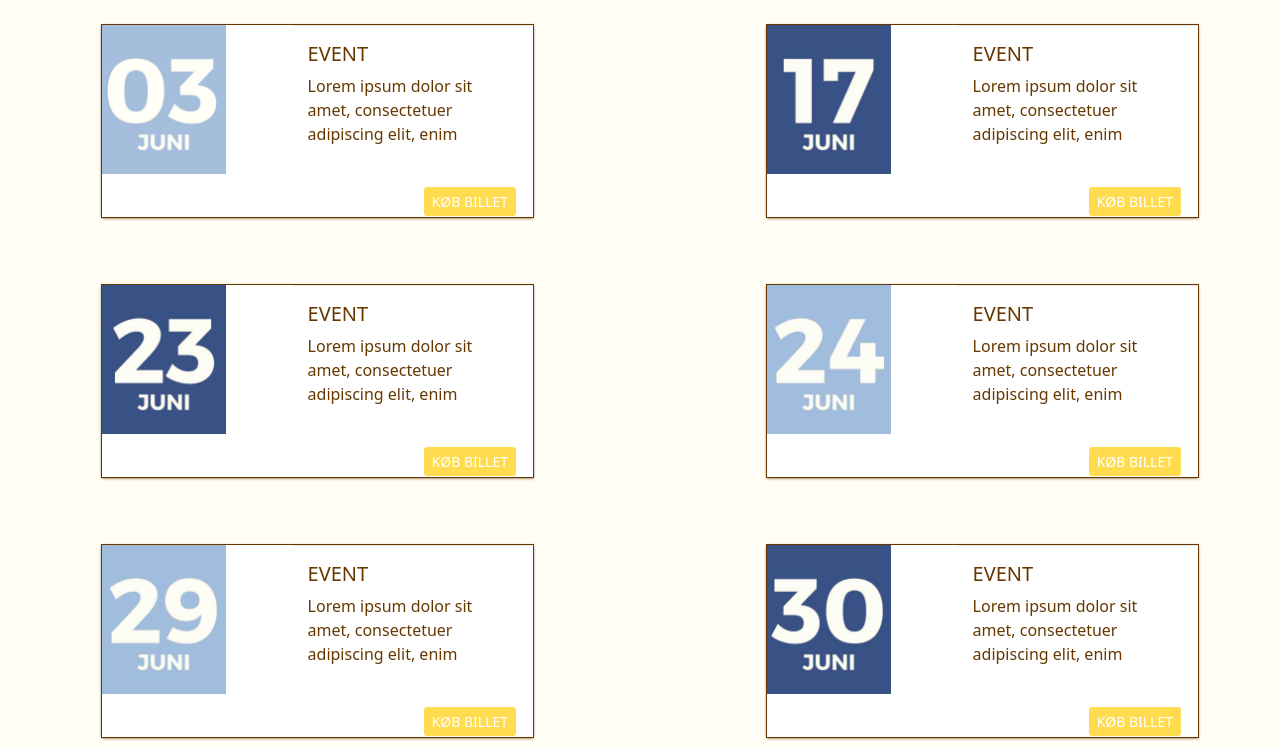
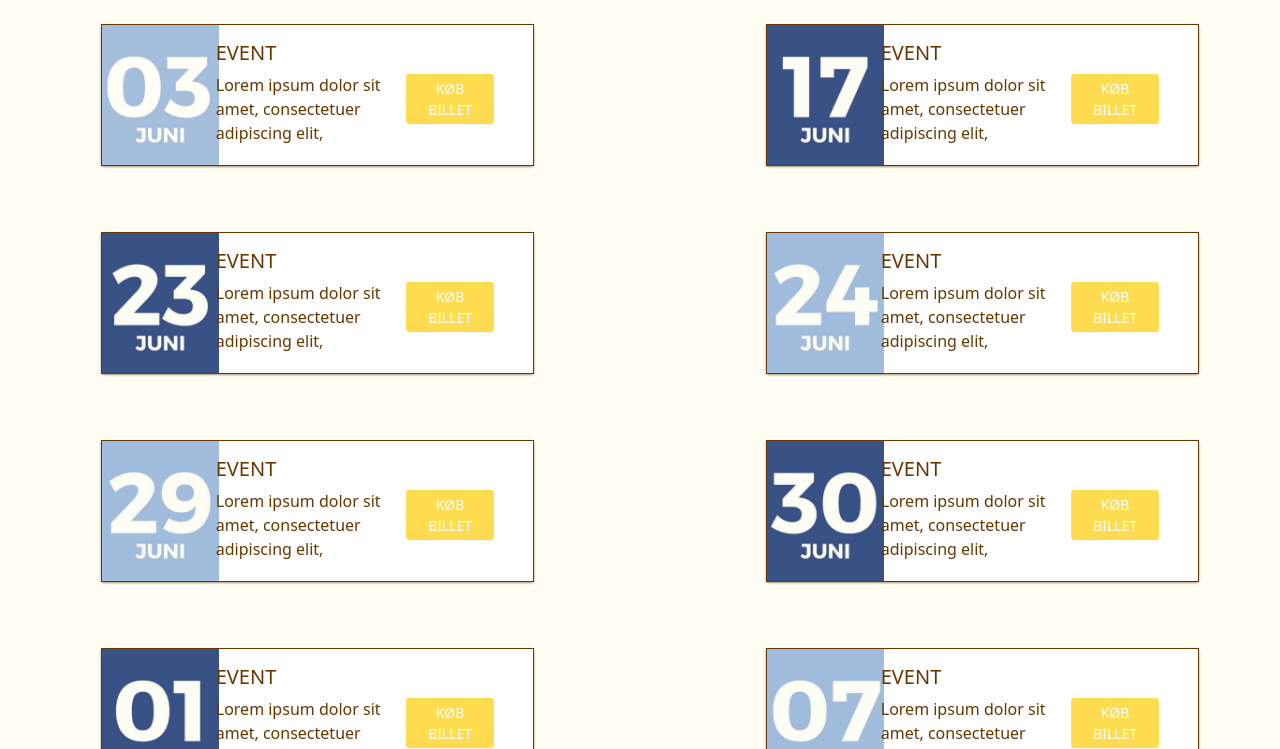
Before and after one commit to IdaGleieHeldorf/kalender, a website: page index.html in a window 1280 px wide. Shown: the part 51-800 px from the top of the page. Drawn offline with nearby package versions, Linux system fonts and the light colour scheme; files that its build step writes are made by us from their sources; a web font is replaced by a local one.

Commit message:
Oprydning - KEEP IT DRY

```diff
--- a/css/styles.scss
+++ b/css/styles.scss
@@ -32,11 +32,11 @@ body{
 .card-block {
 	font-size: 1em;
 	position: relative;
+	padding-left: 0px;
 	margin: 0;
-	padding: 1em;
 	border: none;
-	border-top: 1px solid rgba(34, 36, 38, .1);
 	box-shadow: none;
+
 }
 
 .btn {
@@ -56,3 +56,8 @@ body{
 	margin-top: 20px;
 	margin-left: 20px;
 }
+
+.pic{
+	height: 140px;
+	width: 90;
+}
--- a/index.html
+++ b/index.html
@@ -52,19 +52,19 @@
 			<div class="col mb-5">
 				<div class="card">
 					<div class="row">
+						<div class="col-sm-3">
+							<img class="pic" src=images/03.jpg alt="eventkalender">
+						</div>
 						<div class="col-sm-5">
-							<img class="d-block w-75" src=images/03.jpg alt="eventkalender">
-						</div>
-						<div class="col-sm-7">
-							<div class="card-block">
+							<div class="pt-3">
 								<!--           <h4 class="card-title">Small card</h4> -->
 								<h5>EVENT</h5>
-								<p>Lorem ipsum dolor sit amet, consectetuer adipiscing elit, enim</p>
-								<br>
-								<a href="#" class="btn btn-primary btn-sm float-end">KØB BILLET</a>
+								<p>Lorem ipsum dolor sit amet, consectetuer adipiscing elit,</p>
 							</div>
 						</div>
-
+						<div class="col-sm-3">
+							<a href="#" class="btn btn-primary btn-sm float-center g-2 mt-5">KØB BILLET</a>
+						</div>
 					</div>
 				</div>
 			</div>
@@ -73,22 +73,22 @@
 
 			</div>
 
-			<div class="col">
+			<div class="col mb-5">
 				<div class="card">
 					<div class="row">
+						<div class="col-sm-3">
+							<img class="pic" src=images/2.jpg alt="eventkalender">
+						</div>
 						<div class="col-sm-5">
-							<img class="d-lock w-75" src=images/2.jpg alt="eventkalender">
-						</div>
-						<div class="col-sm-7">
-							<div class="card-block">
+							<div class="pt-3">
 								<!--           <h4 class="card-title">Small card</h4> -->
 								<h5>EVENT</h5>
-								<p>Lorem ipsum dolor sit amet, consectetuer adipiscing elit, enim</p>
-								<br>
-								<a href="#" class="btn btn-primary btn-sm float-end">KØB BILLET</a>
+								<p>Lorem ipsum dolor sit amet, consectetuer adipiscing elit,</p>
 							</div>
 						</div>
-
+						<div class="col-sm-3">
+							<a href="#" class="btn btn-primary btn-sm float-center g-2 mt-5">KØB BILLET</a>
+						</div>
 					</div>
 				</div>
 			</div>
@@ -107,22 +107,22 @@
 	<div class="row">
 
 
-		<div class="col-5 mb-5">
+		<div class="col mb-5">
 			<div class="card">
 				<div class="row">
+					<div class="col-sm-3">
+						<img class="pic" src=images/3.jpg alt="eventkalender">
+					</div>
 					<div class="col-sm-5">
-						<img class="d-block w-75" src=images/3.jpg alt="eventkalender">
-					</div>
-					<div class="col-sm-7">
-						<div class="card-block">
+						<div class="pt-3">
 							<!--           <h4 class="card-title">Small card</h4> -->
 							<h5>EVENT</h5>
-							<p>Lorem ipsum dolor sit amet, consectetuer adipiscing elit, enim</p>
-							<br>
-							<a href="#" class="btn btn-primary btn-sm float-end">KØB BILLET</a>
+							<p>Lorem ipsum dolor sit amet, consectetuer adipiscing elit,</p>
 						</div>
 					</div>
-
+					<div class="col-sm-3">
+						<a href="#" class="btn btn-primary btn-sm float-center g-2 mt-5">KØB BILLET</a>
+					</div>
 				</div>
 			</div>
 		</div>
@@ -131,21 +131,25 @@
 
 		</div>
 
-		<div class="col-5">
+		<div class="col mb-5">
 			<div class="card">
 				<div class="row">
+					<div class="col-sm-3">
+						<img class="pic" src=images/4.jpg alt="eventkalender">
+					</div>
 					<div class="col-sm-5">
-						<img class="d-lock w-75" src=images/4.jpg alt="eventkalender">
-					</div>
-					<div class="col-sm-7">
-						<div class="card-block">
+						<div class="pt-3">
 							<!--           <h4 class="card-title">Small card</h4> -->
 							<h5>EVENT</h5>
-							<p>Lorem ipsum dolor sit amet, consectetuer adipiscing elit, enim</p>
-							<br>
-							<a href="#" class="btn btn-primary btn-sm float-end">KØB BILLET</a>
+							<p>Lorem ipsum dolor sit amet, consectetuer adipiscing elit,</p>
 						</div>
 					</div>
+					<div class="col-sm-3">
+						<a href="#" class="btn btn-primary btn-sm float-center g-2 mt-5">KØB BILLET</a>
+					</div>
+				</div>
+			</div>
+		</div>
 
 				</div>
 			</div>
@@ -156,27 +160,26 @@
 </div>
 
 <!-- Card container vandret 3-->
-
 <div class="container">
 	<div class="row">
 
 
-		<div class="col-5 mb-5">
+		<div class="col mb-5">
 			<div class="card">
 				<div class="row">
+					<div class="col-sm-3">
+						<img class="pic" src=images/5.jpg alt="eventkalender">
+					</div>
 					<div class="col-sm-5">
-						<img class="d-block w-75" src=images/5.jpg alt="eventkalender">
-					</div>
-					<div class="col-sm-7">
-						<div class="card-block">
+						<div class="pt-3">
 							<!--           <h4 class="card-title">Small card</h4> -->
 							<h5>EVENT</h5>
-							<p>Lorem ipsum dolor sit amet, consectetuer adipiscing elit, enim</p>
-							<br>
-							<a href="#" class="btn btn-primary btn-sm float-end">KØB BILLET</a>
+							<p>Lorem ipsum dolor sit amet, consectetuer adipiscing elit,</p>
 						</div>
 					</div>
-
+					<div class="col-sm-3">
+						<a href="#" class="btn btn-primary btn-sm float-center g-2 mt-5">KØB BILLET</a>
+					</div>
 				</div>
 			</div>
 		</div>
@@ -185,29 +188,34 @@
 
 		</div>
 
-		<div class="col-5">
+		<div class="col mb-5">
 			<div class="card">
 				<div class="row">
+					<div class="col-sm-3">
+						<img class="pic" src=images/6.jpg alt="eventkalender">
+					</div>
 					<div class="col-sm-5">
-						<img class="d-lock w-75" src=images/6.jpg alt="eventkalender">
-					</div>
-					<div class="col-sm-7">
-						<div class="card-block">
+						<div class="pt-3">
 							<!--           <h4 class="card-title">Small card</h4> -->
 							<h5>EVENT</h5>
-							<p>Lorem ipsum dolor sit amet, consectetuer adipiscing elit, enim</p>
-							<br>
-							<a href="#" class="btn btn-primary btn-sm float-end">KØB BILLET</a>
+							<p>Lorem ipsum dolor sit amet, consectetuer adipiscing elit,</p>
 						</div>
 					</div>
-
+					<div class="col-sm-3">
+						<a href="#" class="btn btn-primary btn-sm float-center g-2 mt-5">KØB BILLET</a>
+					</div>
 				</div>
 			</div>
 		</div>
 
-
 	</div>
 </div>
+</div>
+
+
+</div>
+</div>
+
 
 
 <!-- Card container vandret 4-->
@@ -216,22 +224,22 @@
 	<div class="row">
 
 
-		<div class="col-5 mb-5">
+		<div class="col mb-5">
 			<div class="card">
 				<div class="row">
+					<div class="col-sm-3">
+						<img class="pic" src=images/7.jpg alt="eventkalender">
+					</div>
 					<div class="col-sm-5">
-						<img class="d-block w-75" src=images/5.jpg alt="eventkalender">
-					</div>
-					<div class="col-sm-7">
-						<div class="card-block">
+						<div class="pt-3">
 							<!--           <h4 class="card-title">Small card</h4> -->
 							<h5>EVENT</h5>
-							<p>Lorem ipsum dolor sit amet, consectetuer adipiscing elit, enim</p>
-							<br>
-							<a href="#" class="btn btn-primary btn-sm float-end">KØB BILLET</a>
+							<p>Lorem ipsum dolor sit amet, consectetuer adipiscing elit,</p>
 						</div>
 					</div>
-
+					<div class="col-sm-3">
+						<a href="#" class="btn btn-primary btn-sm float-center g-2 mt-5">KØB BILLET</a>
+					</div>
 				</div>
 			</div>
 		</div>
@@ -240,22 +248,22 @@
 
 		</div>
 
-		<div class="col-5">
+		<div class="col mb-5">
 			<div class="card">
 				<div class="row">
+					<div class="col-sm-3">
+						<img class="pic" src=images/8.jpg alt="eventkalender">
+					</div>
 					<div class="col-sm-5">
-						<img class="d-lock w-75" src=images/6.jpg alt="eventkalender">
-					</div>
-					<div class="col-sm-7">
-						<div class="card-block">
+						<div class="pt-3">
 							<!--           <h4 class="card-title">Small card</h4> -->
 							<h5>EVENT</h5>
-							<p>Lorem ipsum dolor sit amet, consectetuer adipiscing elit, enim</p>
-							<br>
-							<a href="#" class="btn btn-primary btn-sm float-end">KØB BILLET</a>
+							<p>Lorem ipsum dolor sit amet, consectetuer adipiscing elit,</p>
 						</div>
 					</div>
-
+					<div class="col-sm-3">
+						<a href="#" class="btn btn-primary btn-sm float-center g-2 mt-5">KØB BILLET</a>
+					</div>
 				</div>
 			</div>
 		</div>
```
Also changed, not shown: images/._1.jpg (added), images/1.jpg (added).
